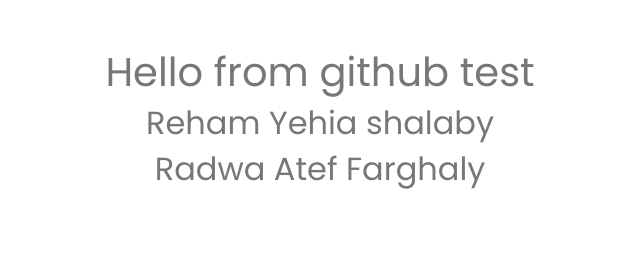
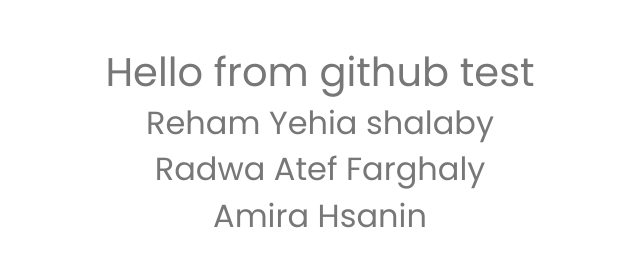
Before and after one commit to RehamYehia/test, a plain HTML site: page index.html in a window 1280 px wide. Shown: the whole page, without its empty margins (320-960 px from the left). Drawn offline with Linux system fonts and the light colour scheme.

Commit message:
amira update

```diff
--- a/index.html
+++ b/index.html
@@ -12,6 +12,7 @@
  <h1>Hello from github test </h1>
  <h2>Reham Yehia shalaby</h2>
  <h2>Radwa Atef Farghaly</h2>
+ <h2>Amira Hsanin</h2>
 </div>
 
 
```
